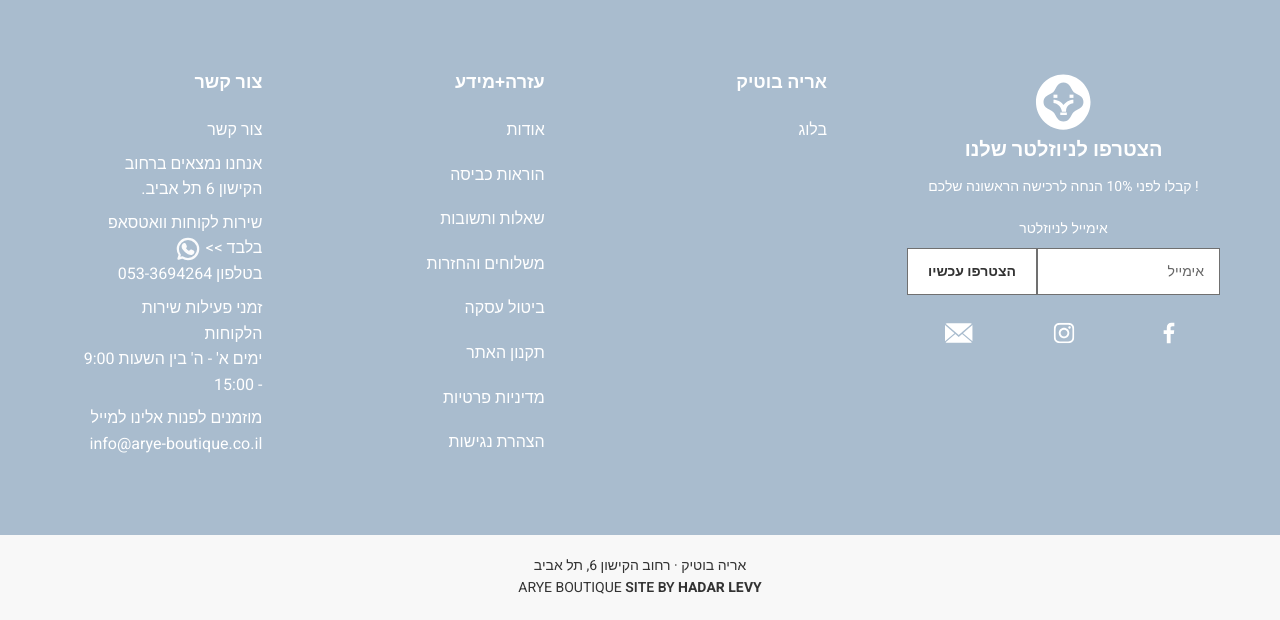
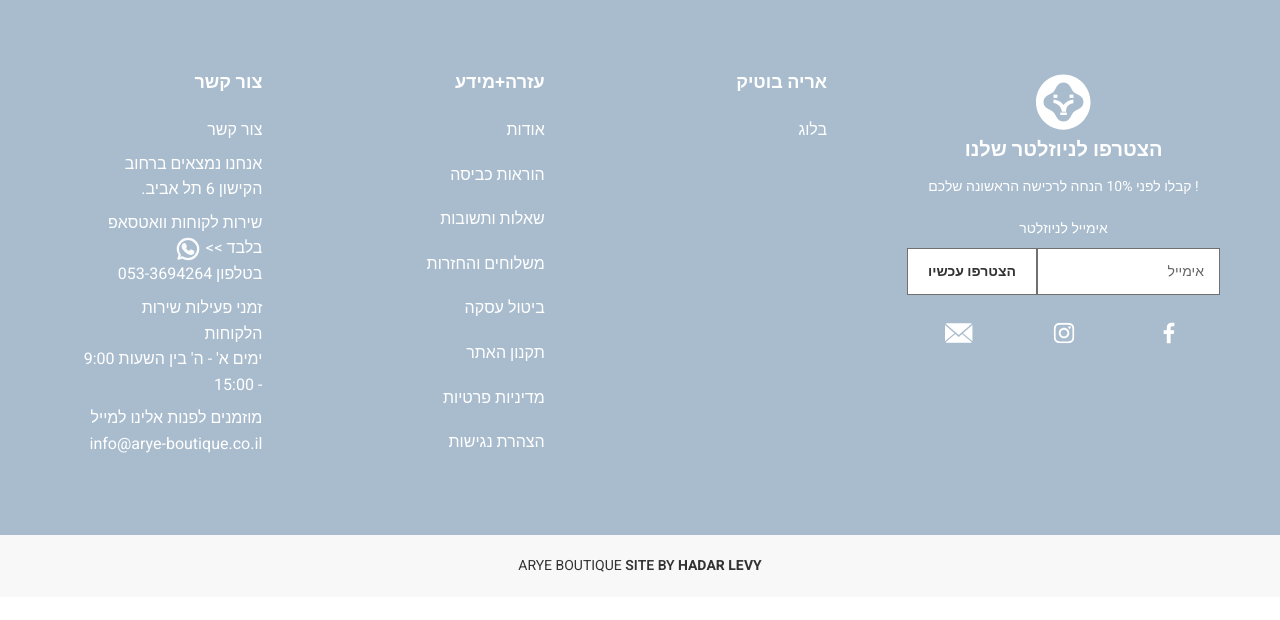
Before and after one commit to levynchi/arye-boutique, a Django app: page /about-us/ in a window 1280 px wide. Shown: the part 2930-3550 px from the top of the page. After the commit the page ends 3502 px from the top, so only its background shows below. Run offline with Django 5.2, Linux system fonts and the light colour scheme; grey boxes labelled with a size stand in for pictures from a placeholder-image service; data that the repository does not hold is empty; some libraries are stand-ins or nearby versions; some web fonts are replaced.

Commit message:
Remove the business name and address line from the footer
Co-Authored-By: Claude Opus 5.5 <noreply@anthropic.com>

```diff
--- a/store/templates/store/base.html
+++ b/store/templates/store/base.html
@@ -468,7 +468,7 @@
         <div class="footer-bottom">
             <div class="container">
                 <div class="footer-bottom-content">
-                    <p class="footer-copyright"><span class="footer-business">אריה בוטיק · רחוב הקישון 6, תל אביב</span><br><span class="arye-text">ARYE BOUTIQUE</span> <span class="site-by">SITE BY</span> <a href="https://www.instagram.com/hadarlevy_design/" target="_blank" rel="noopener noreferrer" class="hadar-levy-link"><span class="hadar-levy">HADAR LEVY</span></a></p>
+                    <p class="footer-copyright"><span class="arye-text">ARYE BOUTIQUE</span> <span class="site-by">SITE BY</span> <a href="https://www.instagram.com/hadarlevy_design/" target="_blank" rel="noopener noreferrer" class="hadar-levy-link"><span class="hadar-levy">HADAR LEVY</span></a></p>
                 </div>
             </div>
         </div>
```
